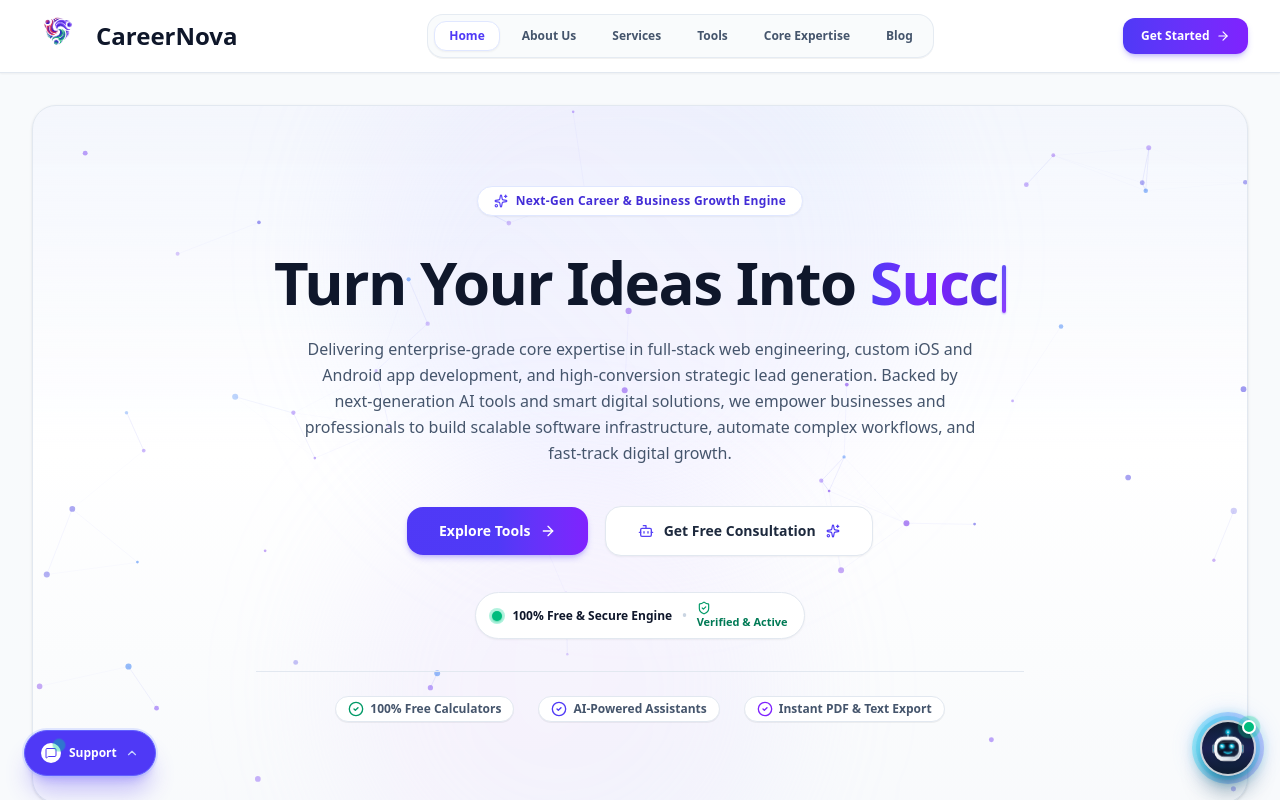
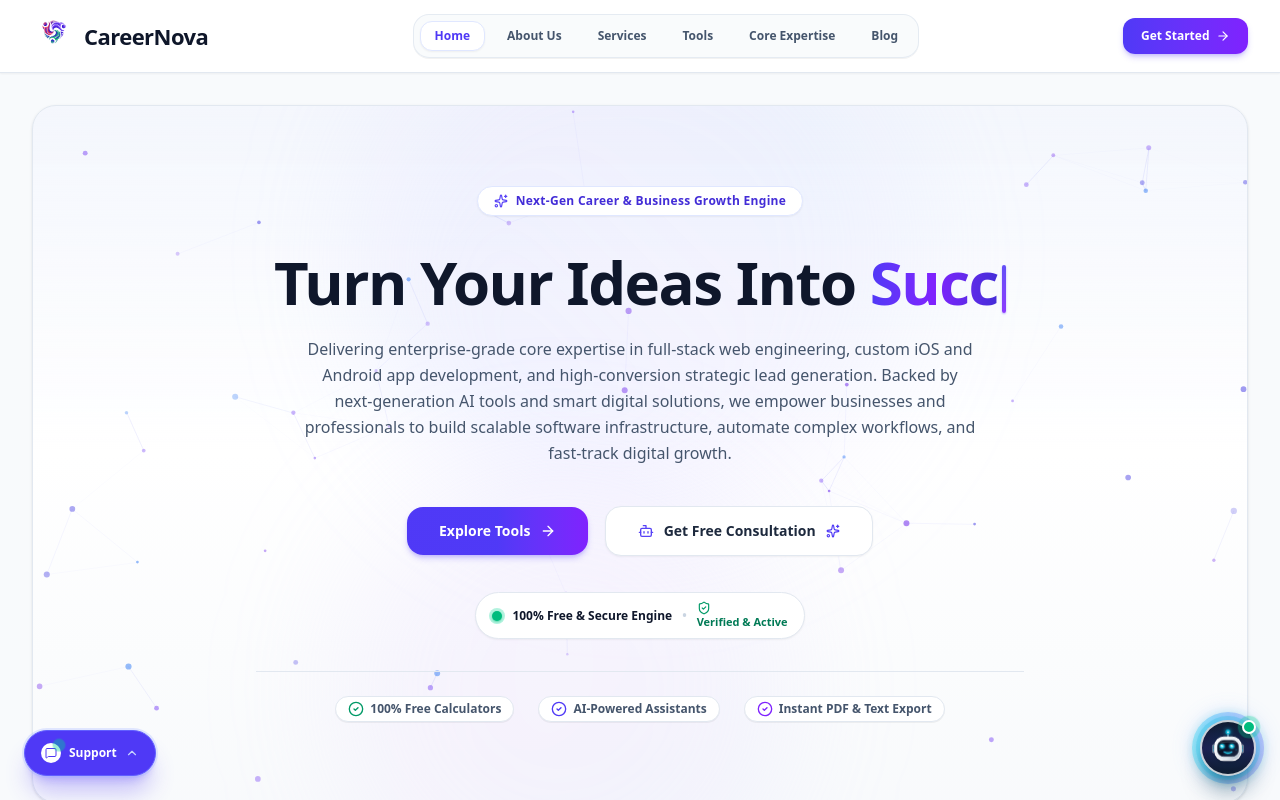
Before and after one commit to sudheersinghrajput8932-design/careernova, a React (Vite) app: page / in a window 1280 px wide. Shown: the top 800 px of the page. Built offline with nearby package versions, Linux system fonts and the light colour scheme.

Commit message:
Update Header.tsx

```diff
--- a/src/components/common/Header.tsx
+++ b/src/components/common/Header.tsx
@@ -60,7 +60,11 @@ export const Header: React.FC<HeaderProps> = ({
     >
       <div className="max-w-7xl mx-auto px-4 sm:px-6 lg:px-8">
         <div className="flex items-center justify-between h-16 sm:h-18">
-        <a href="index.html" style={{ display: 'flex', alignItems: 'center', textDecoration: 'none' }}><img src="/logo.png" alt="CareerNova" style={{ height: '52px', width: '52px', objectFit: 'contain', marginRight: '12px' }} /><span style={{ fontSize: '24px', fontWeight: 'bold', color: '#0f172a' }}>CareerNova</span></a>
+          {/* Logo and CareerNova text placed closely together */}
+          <a href="index.html" className="flex items-center gap-2 text-decoration-none">
+            <img src="/logo.png" alt="CareerNova" style={{ height: '44px', width: '44px', objectFit: 'contain' }} />
+            <span style={{ fontSize: '22px', fontWeight: 'bold', color: '#0f172a' }} className="tracking-tight">CareerNova</span>
+          </a>
 
           {/* Desktop Navigation Links with Glowing Blue Movable Spotlight Hover Effect */}
           <nav
```
